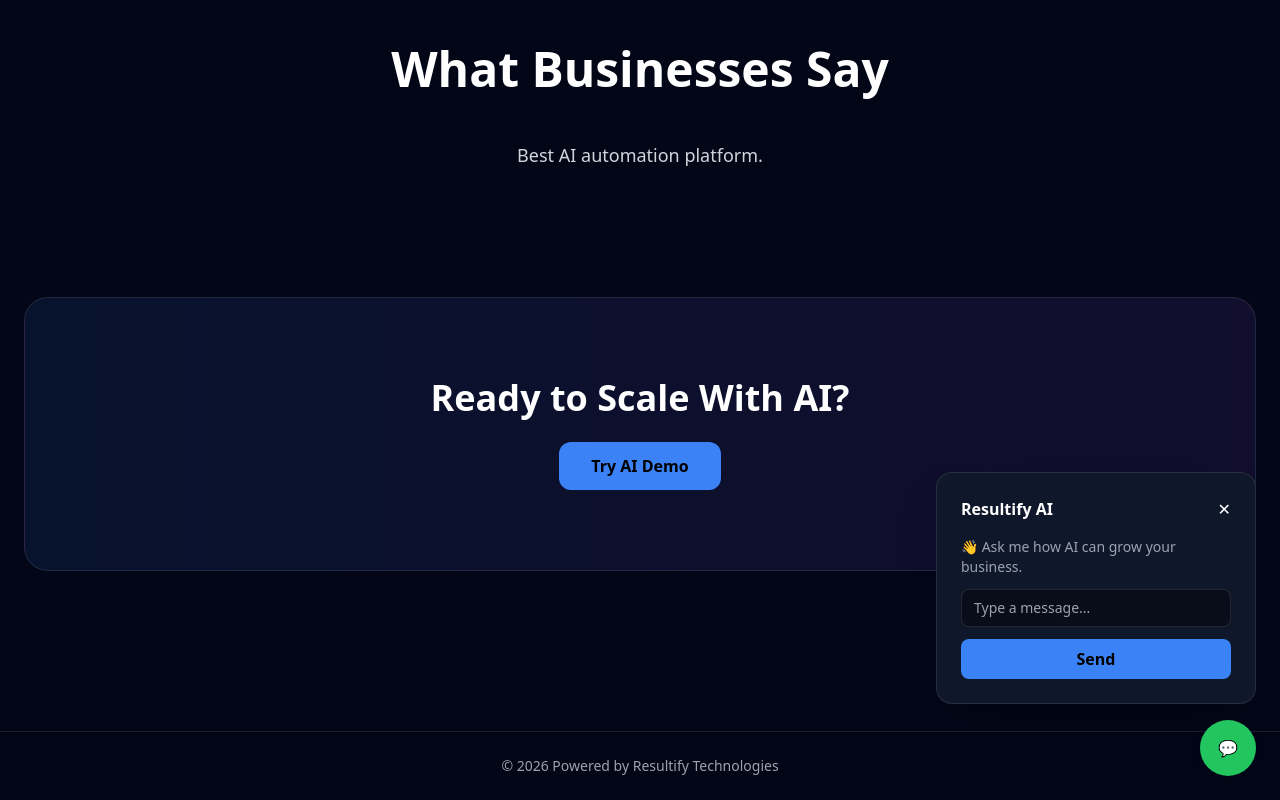
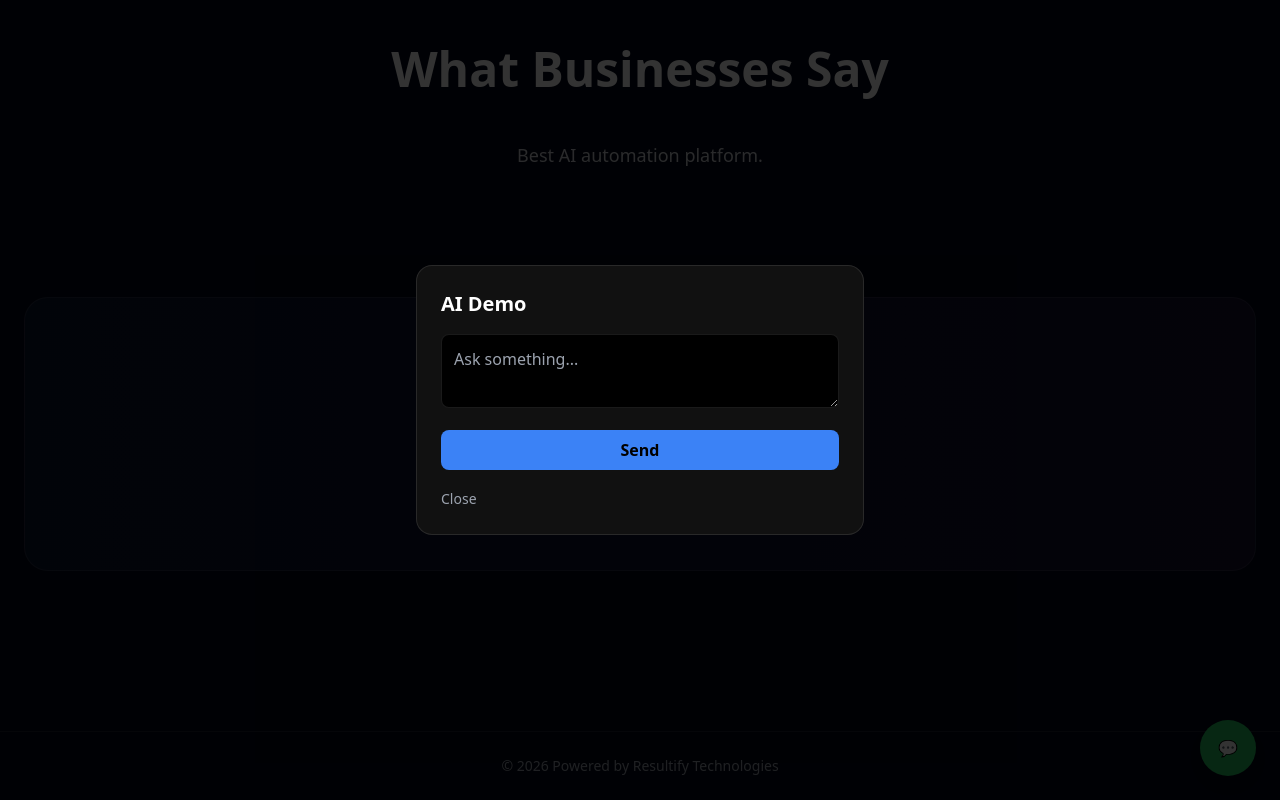
Before and after one commit to chetanshrm83/resultifytechnologies, a Next.js app: page / in a window 1280 px wide. Both pictures are taken after a click on the button "Try AI Demo". Shown: the part 1525-2325 px from the top of the page. Built offline with nearby package versions, Linux system fonts and the light colour scheme.

Commit message:
Update AIDemoPopup.tsx

```diff
--- a/components/AIDemoPopup.tsx
+++ b/components/AIDemoPopup.tsx
@@ -5,10 +5,13 @@ import { useState } from "react";
 export default function AIDemoPopup({ onClose }: { onClose: () => void }) {
   const [message, setMessage] = useState("");
   const [response, setResponse] = useState("");
+  const [loading, setLoading] = useState(false);
 
   const sendMessage = async () => {
     if (!message) return;
+    setLoading(true);
 
+    try {
       const res = await fetch("/api/ai-demo", {
         method: "POST",
         headers: { "Content-Type": "application/json" },
@@ -16,39 +19,48 @@ export default function AIDemoPopup({ onClose }: { onClose: () => void }) {
       });
 
       const data = await res.json();
-    setResponse(data.reply || "No response");
+      setResponse(data.reply);
+    } catch {
+      setResponse("AI temporarily unavailable.");
+    }
+
+    setLoading(false);
   };
 
   return (
-    <div className="fixed bottom-24 right-6 w-80 bg-slate-900 border border-white/10 rounded-2xl shadow-2xl p-6">
-      <div className="flex justify-between mb-4">
-        <h4 className="font-semibold">Resultify AI</h4>
-        <button onClick={onClose}>✕</button>
-      </div>
+    <div className="fixed inset-0 bg-black/80 flex items-center justify-center z-50 p-6">
+      <div className="bg-[#111] p-6 rounded-2xl w-full max-w-md border border-white/10">
 
-      <div className="text-sm text-gray-400 mb-3">
-        👋 Ask me how AI can grow your business.
-      </div>
+        <h2 className="text-xl font-bold mb-4">AI Demo</h2>
+
+        <textarea
+          className="w-full p-3 rounded-lg bg-black border border-white/10 mb-4"
+          placeholder="Ask something..."
+          value={message}
+          onChange={(e) => setMessage(e.target.value)}
+        />
+
+        <button
+          onClick={sendMessage}
+          disabled={loading}
+          className="w-full bg-blue-500 py-2 rounded-lg text-black font-semibold mb-4"
+        >
+          {loading ? "Thinking..." : "Send"}
+        </button>
 
         {response && (
-        <div className="bg-black/40 p-3 rounded mb-3 text-sm">
+          <div className="text-gray-300 text-sm mb-4">
             {response}
           </div>
         )}
 
-      <input
-        value={message}
-        onChange={(e) => setMessage(e.target.value)}
-        placeholder="Type a message..."
-        className="w-full px-3 py-2 bg-black/40 rounded-lg border border-white/10 text-sm mb-3"
-      />
-
         <button
-        onClick={sendMessage}
-        className="w-full bg-blue-500 py-2 rounded-lg text-black font-semibold hover:bg-blue-400"
+          onClick={onClose}
+          className="text-gray-400 text-sm hover:text-white"
         >
-        Send
+          Close
         </button>
+      </div>
     </div>
   );
 }
```
Lines whose indentation alone changed are shown as unchanged.
